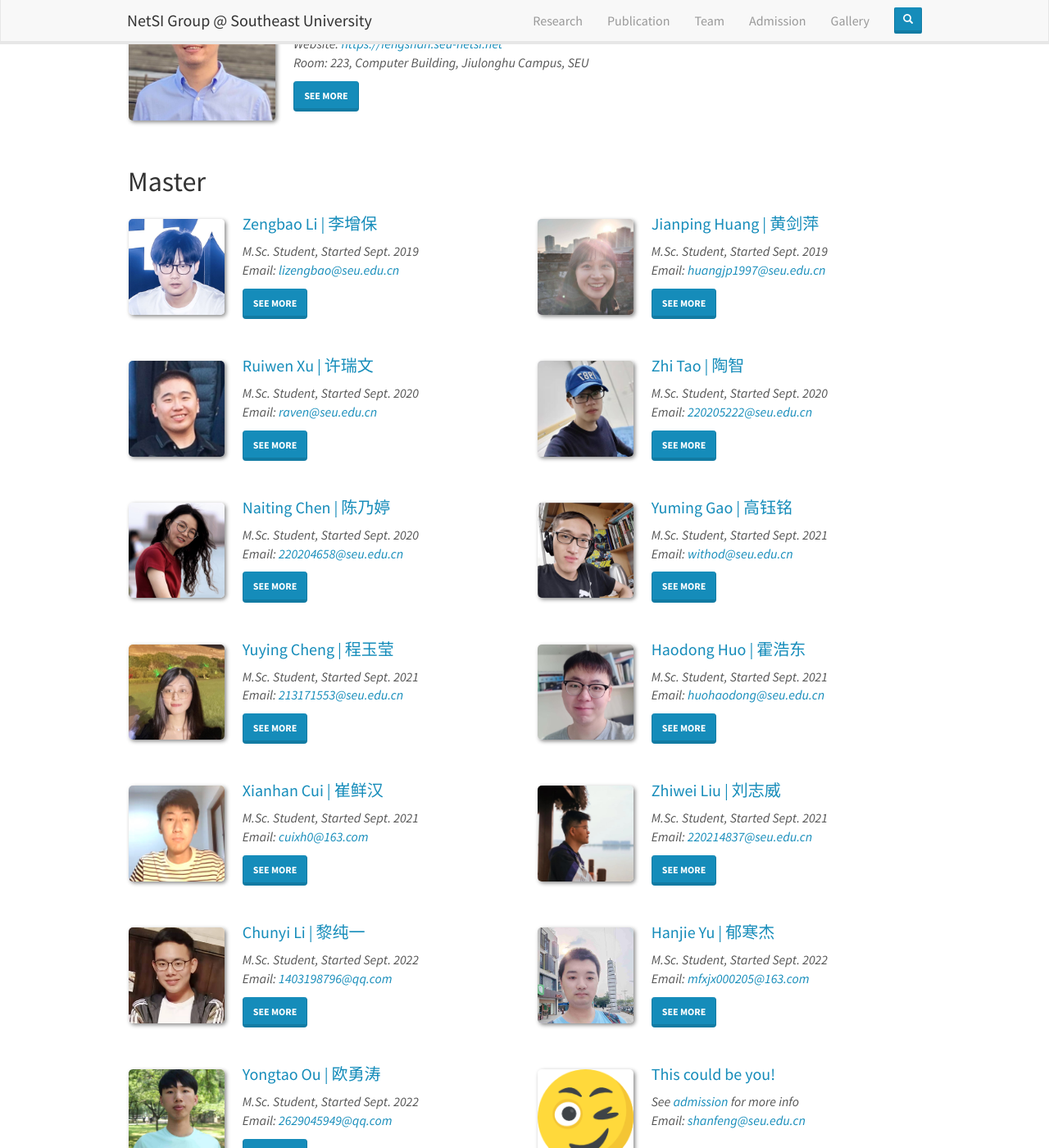
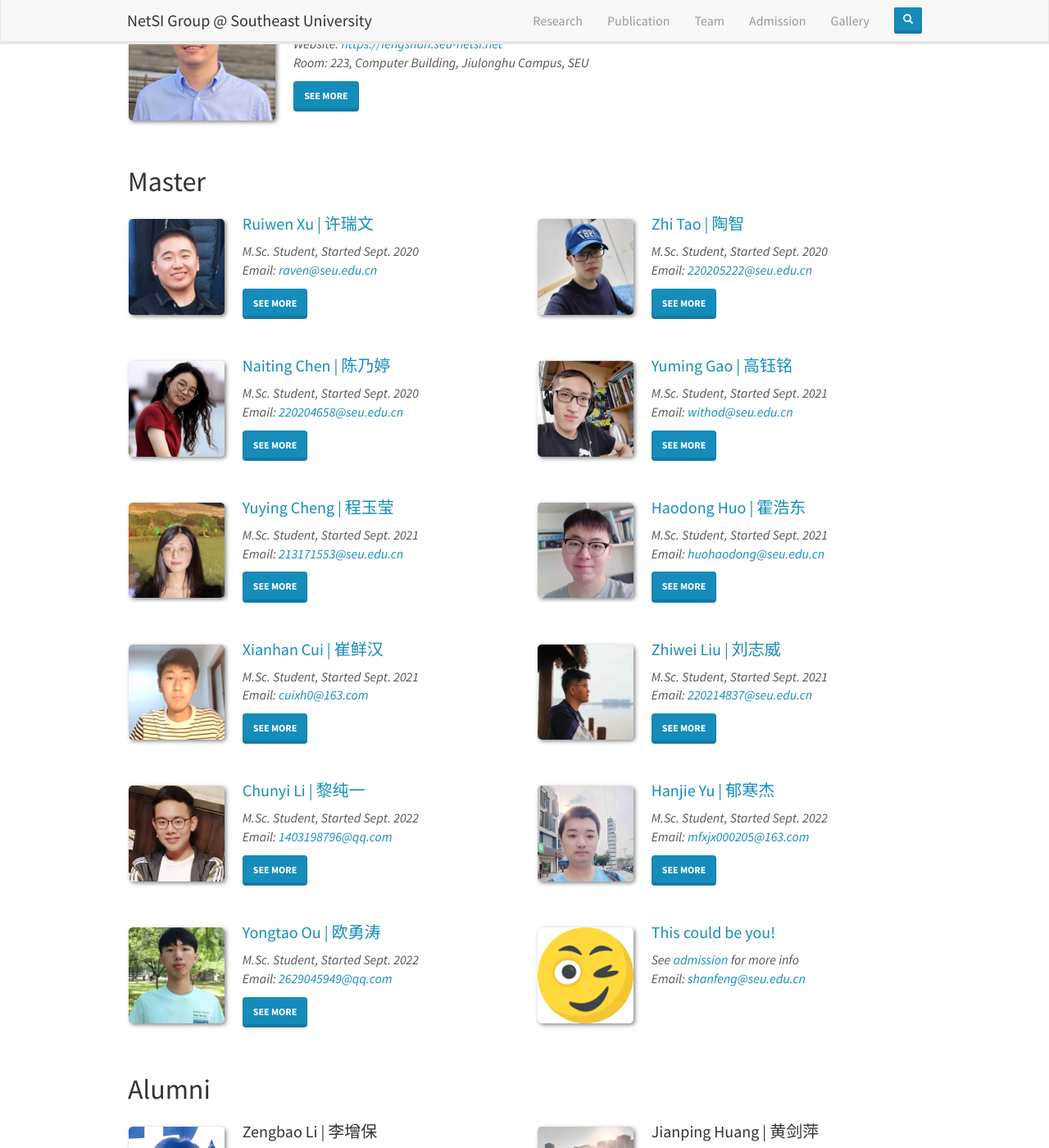
Before and after one commit to SEU-NetSI/seu-netsi.github.io, a Jekyll site: the page built from _pages/team.md, in a window 1280 px wide and 1400 px high, scrolled down 300 px. Shown: the whole window at 82% size. Built offline with Jekyll 4.4.1, drawn with Linux system fonts in a browser that asks for light colours; nearby versions of some CDN libraries; some of the changed lines change nothing that is shown; some of the changed text lies outside the part shown.

Commit message:
#team: move some graduates to alumni

```diff
--- a/_data/alumni_members.yml
+++ b/_data/alumni_members.yml
@@ -4,6 +4,39 @@
 #  email:
 #  link:
 #  education:
+
+- name: Zengbao Li
+  chinese: 李增保
+  id: lizengbao
+  photo: lizengbao.jpeg
+  info: Master's degree in 2022,<br> Research developer at <a href='https://about.meituan.com/' target='_blank'>Meituan</a>
+  email: lizengbao@seu.edu.cn
+  link: https://github.com/shuaibibao
+  education:
+    - "<b>2019.09 ~ 2022.06:</b> M.Sc, <a href='https://cyber.seu.edu.cn/' target='_blank'>School of Cyber Science and Engineering</a>, <a href='https://www.seu.edu.cn/' target='_blank'>Southeast University</a>, China"
+    - "<b>2015.09 ~ 2019.06:</b> B.Sc, <a href='http://cs.ahut.edu.cn/' target='_blank'>School of Computer Science and Technology</a>, <a href='https://www.ahut.edu.cn/' target='_blank'>Anhui University of Technology</a>, China"
+  interest:
+    - "<b>Drone Swarm Network</b>"
+    - "<b>Distributed System</b>"
+    - "<b>Source Tracking</b>"
+  correspondence:
+    - "<b>Github:</b> <a href='https://github.com/shuaibibao' target='_blank'>https://github.com/shuaibibao</a>"
+
+- name: Jianping Huang
+  chinese: 黄剑萍
+  id: huangjianping
+  photo: huangjianping.png
+  info: Master's degree in 2022,<br> Research developer at <a href='https://www.huawei.com/' target='_blank'>Huawei</a>
+  email: huangjp1997@seu.edu.cn
+  link: https://github.com/hjp1997
+  education:
+    - "<b>2019.09 ~ 2022.06:</b> M.Sc, <a href='https://cse.seu.edu.cn/main.htm' target='_blank'>School of Computer Science and Engineering</a>, <a href='https://www.seu.edu.cn/' target='_blank'>Southeast University</a>, China"
+    - "<b>2015.09 ~ 2019.06:</b> B.Sc, <a href='http://cs.njust.edu.cn/' target='_blank'>School of Computer Science and Engineering</a>, <a href='http://www.njust.edu.cn/' target='_blank'>Nanjing University of Science and Technology</a>, China"
+  interest:
+    - "<b>UAV Flight Planning</b>"
+    - "<b>Energy Scheduling</b>"
+  correspondence:
+    - "<b>Github:</b> <a href='https://github.com/hjp1997' target='_blank'>https://github.com/hjp1997</a>"
 
 - name: Yuchao Shao
   chinese: 邵瑜超
--- a/_data/students.yml
+++ b/_data/students.yml
@@ -4,41 +4,6 @@
 #  email:
 #  link:
 #  education:
-
-- name: Zengbao Li
-  chinese: 李增保
-  id: lizengbao
-  photo: lizengbao.jpeg
-  info: M.Sc. Student, Started Sept. 2019
-  email: lizengbao@seu.edu.cn
-  link: https://github.com/shuaibibao
-  education:
-    - "<b>2019.09 ~ Now:</b> M.Sc, <a href='https://cyber.seu.edu.cn/' target='_blank'>School of Cyber Science and Engineering</a>, <a href='https://www.seu.edu.cn/' target='_blank'>Southeast University</a>, China"
-    - "<b>2015.09 ~ 2019.06:</b> B.Sc, <a href='http://cs.ahut.edu.cn/' target='_blank'>School of Computer Science and Technology</a>, <a href='https://www.ahut.edu.cn/' target='_blank'>Anhui University of Technology</a>, China"
-  interest:
-    - "<b>Drone Swarm Network</b>"
-    - "<b>Distributed System</b>"
-    - "<b>Source Tracking</b>"
-  correspondence:
-    - "<b>Room:</b> 307, Jinzhi Building, Jiulonghu Campus, SEU"
-    - "<b>Github:</b> <a href='https://github.com/shuaibibao' target='_blank'>https://github.com/shuaibibao</a>"
-
-- name: Jianping Huang
-  chinese: 黄剑萍
-  id: huangjianping
-  photo: huangjianping.png
-  info: M.Sc. Student, Started Sept. 2019
-  email: huangjp1997@seu.edu.cn
-  link: https://github.com/hjp1997
-  education:
-    - "<b>2019.09 ~ Now:</b> M.Sc, <a href='https://cse.seu.edu.cn/main.htm' target='_blank'>School of Computer Science and Engineering</a>, <a href='https://www.seu.edu.cn/' target='_blank'>Southeast University</a>, China"
-    - "<b>2015.09 ~ 2019.06:</b> B.Sc, <a href='http://cs.njust.edu.cn/' target='_blank'>School of Computer Science and Engineering</a>, <a href='http://www.njust.edu.cn/' target='_blank'>Nanjing University of Science and Technology</a>, China"
-  interest:
-    - "<b>UAV Flight Planning</b>"
-    - "<b>Energy Scheduling</b>"
-  correspondence:
-    - "<b>Room:</b> 431, Computer Building, Jiulonghu Campus, SEU"
-    - "<b>Github:</b> <a href='https://github.com/hjp1997' target='_blank'>https://github.com/hjp1997</a>"
 
 - name: Ruiwen Xu
   chinese: 许瑞文
```
